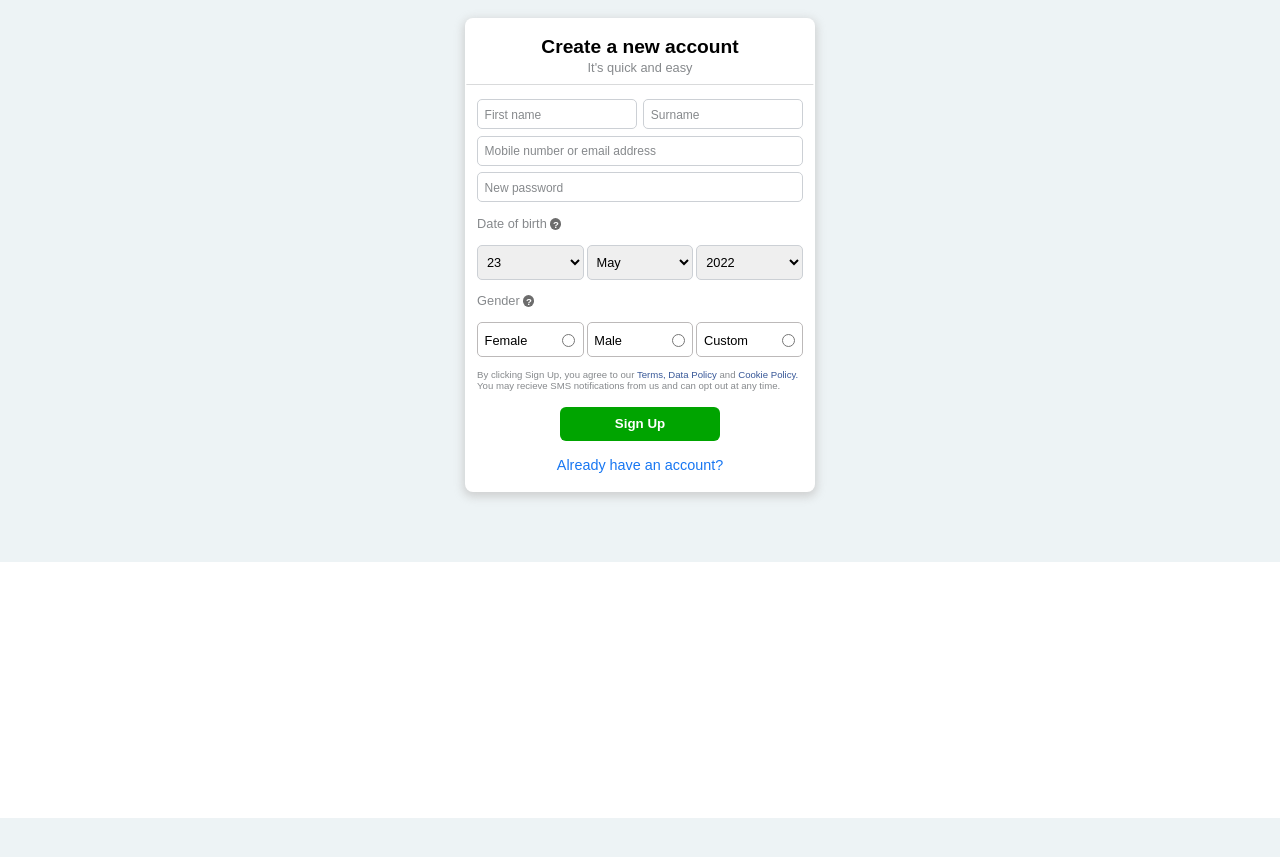
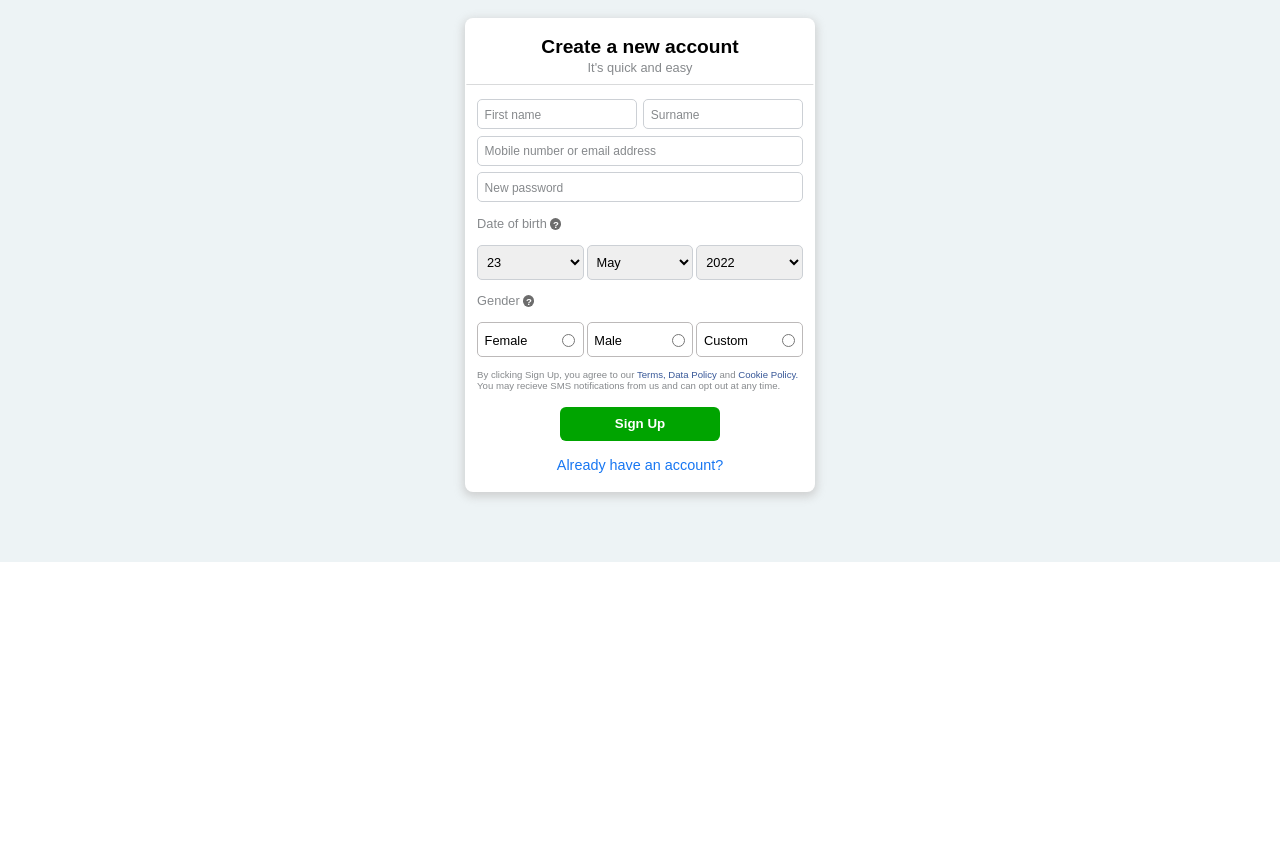
Before and after one commit to Ayomiposi-Adedayo/facebook-sign-up-page-clone, a plain HTML site: page index.html in a window 1280 px wide. Shown: the part 79-936 px from the top of the page. Before the commit the page ends 897 px from the top, so only its background shows below. Drawn offline with Linux system fonts and the light colour scheme.

Commit message:
Update index.html

```diff
--- a/index.html
+++ b/index.html
@@ -95,7 +95,7 @@
 
         .foot {
             background-color: white;
-            height: 32%;
+            height: 40%;
             margin-bottom: 0%;
         }
 
```
